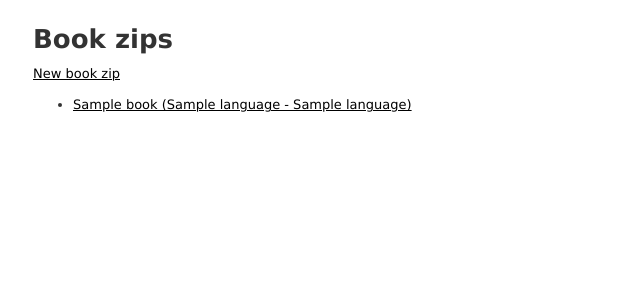
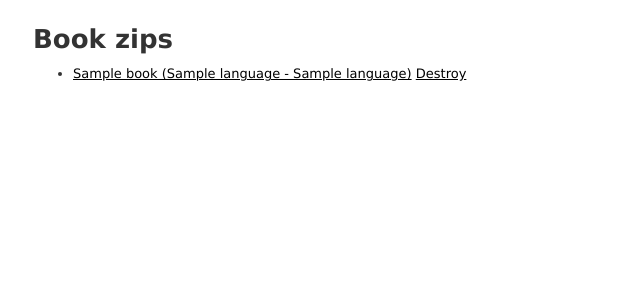
Before and after one commit to abragin/book-zipper, a Rails app: page /book_zips in a window 1280 px wide. Shown: the part 51-351 px from the top of the page, without its empty margins (0-640 px from the left). Run offline with Rails 7, Linux system fonts and the light colour scheme; tables that the repository leaves empty hold one stand-in row (values such as "Sample post"); style sheets or scripts are compiled from the project's sources.

Commit message:
Update: new BookZip from Book#show page + BookZip destroy action

```diff
--- a/app/controllers/book_zips_controller.rb
+++ b/app/controllers/book_zips_controller.rb
@@ -1,14 +1,17 @@
 class BookZipsController < ApplicationController
+  before_action :set_book_zip, only: %i[ show destroy ]
 
   def index
     @book_zips = BookZip.all
   end
 
   def new
+    @book = Book.find(params[:book_id])
     @book_zip = BookZip.new
   end
 
   def create
+    @book = Book.find(params[:book_id])
     @book_zip = BookZip.new(book_zip_params)
     if @book_zip.save
       redirect_to @book_zip
@@ -18,10 +21,22 @@ class BookZipsController < ApplicationController
   end
 
   def show
-    @book_zip = BookZip.find(params[:id])
+  end
+
+  def destroy
+    @book_zip.destroy
+
+    respond_to do |format|
+      format.html { redirect_to book_zips_url, notice: "Book zip was successfully destroyed." }
+      format.json { head :no_content }
+    end
   end
 
   private
+
+  def set_book_zip
+    @book_zip = BookZip.find(params[:id])
+  end
 
   def book_zip_params
     params.require(:book_zip).permit(
--- a/app/views/book_zips/index.html.erb
+++ b/app/views/book_zips/index.html.erb
@@ -1,10 +1,10 @@
 <h1>Book zips</h1>
-<p> <%= link_to "New book zip", new_book_zip_path %> </p>
 
 <ul>
   <% @book_zips.each do |book_zip| %>
     <li>
       <%= link_to book_zip.title, book_zip_path(book_zip) %>
+      <%= link_to 'Destroy', book_zip, method: :delete, data: { confirm: 'Are you sure?' } %>
     </li>
   <% end %>
 </ul>
--- a/app/views/book_zips/new.html.erb
+++ b/app/views/book_zips/new.html.erb
@@ -1,14 +1,14 @@
 <h1> New book zip </h1>
 
-<%= form_with model: @book_zip do |form| %>
+<%= form_with model: [@book, @book_zip] do |form| %>
   <div>
     <%= form.label :ebook_source %><br>
-    <%= form.collection_select :ebook_source_id, EpubBook.all, :id, :title  %>
+    <%= form.collection_select :ebook_source_id, @book.epub_books, :id, :title  %>
   </div>
 
   <div>
     <%= form.label :ebook_target %><br>
-    <%= form.collection_select :ebook_target_id, EpubBook.all, :id, :title  %>
+    <%= form.collection_select :ebook_target_id, @book.epub_books, :id, :title  %>
   </div>
   <div>
     <%= form.submit %>
--- a/app/views/books/show.html.erb
+++ b/app/views/books/show.html.erb
@@ -20,5 +20,6 @@
   </ul>
 </p>
 
+<%= link_to "New book zip", new_book_book_zip_path(@book) %>
 <%= link_to 'Edit', edit_book_path(@book) %> |
 <%= link_to 'Back', books_path %>
--- a/config/routes.rb
+++ b/config/routes.rb
@@ -1,12 +1,15 @@
 Rails.application.routes.draw do
   resources :languages
-  resources :books
+  resources :books do
+    resources :book_zips, only: [:new, :create]
+  end
+
   resources :authors
   # For details on the DSL available within this file, see https://guides.rubyonrails.org/routing.html
   #get "/epub_books", to: "epub_books#index"
   root "epub_books#index"
 
-  resources :book_zips, only: [:index, :new, :create, :show] do
+  resources :book_zips, only: [:index, :show, :destroy] do
     resources :chapter_zips, only: [:new, :create, :edit, :update, :destroy]
   end
 
```
